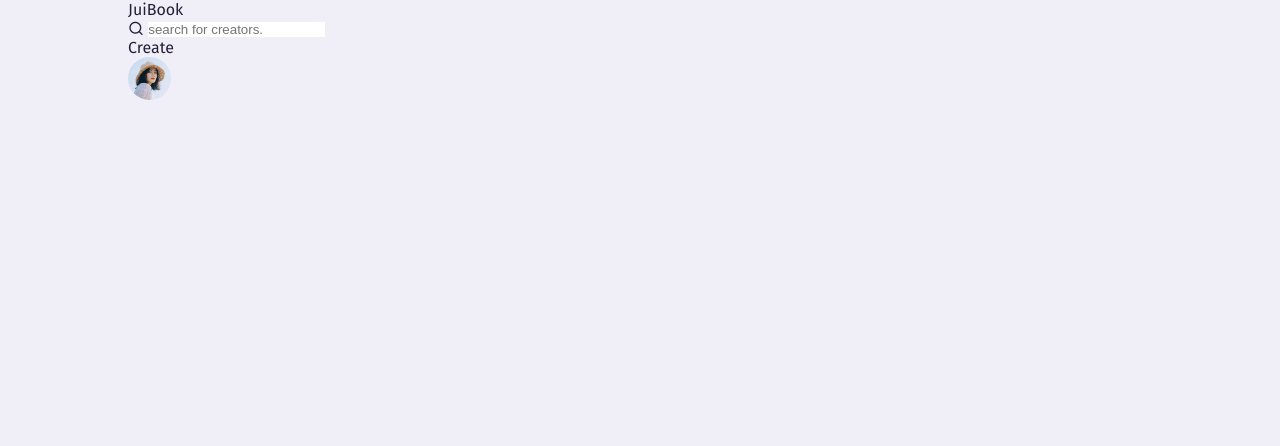
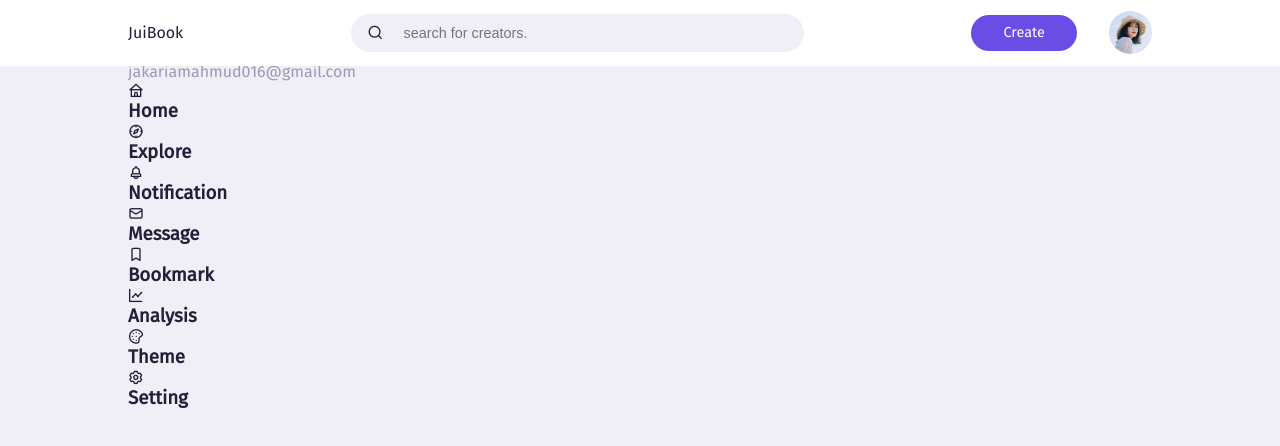
Before and after one commit to Jakaria230161/JuiBook-social-media, a plain HTML site: page index.html in a window 1280 px wide. Drawn offline with nearby package versions, Linux system fonts and the light colour scheme.

Commit message:
sidebar and menu item set

```diff
--- a/index.html
+++ b/index.html
@@ -22,12 +22,69 @@
         <input type="search" placeholder="search for creators.">
       </div>
       <div class="create">
-        <label for="create-post">Create</label>
-        <div class="profile-picture">
+        <label class="btn btn-primary" for="create-post">Create</label>
+        <div class="profile-photo">
           <img src="./images/profile-1.jpg" alt="">
         </div>
       </div>
     </div>
   </nav>
+
+  <!-- -----------Main section start here---------- -->
+  <main>
+    <div class="container">
+      <!-- ====================Left section=============== -->
+      <div class="left">
+        <a class="profile">
+          <div class="profile-photo">
+            <img src="./images/profile-1.jpg" alt="">
+          </div>
+          <div class="handle">
+            <h4>Jakaria Mahmud</h4>
+            <p class="text-muted">
+              jakariamahmud016@gmail.com
+            </p>
+          </div>
+        </a>
+
+        <!-- ------------------Sidebar------------- -->
+        <div class="sidebar">
+          <a class="menu-item active">
+            <span><i class="uil uil-home"></i></span><h3>Home</h3>
+          </a>
+          <a class="menu-item">
+            <span><i class="uil uil-compass"></i></span>
+            <h3>Explore</h3>
+          </a>
+          <a class="menu-item"><span><i class="uil uil-bell"></i></span>
+          <h3>Notification</h3>
+          </a>
+          <a class="menu-item"><span><i class="uil uil-envelope-alt"></i></span>
+          <h3>Message</h3>
+          </a>
+          <a class="menu-item"><span><i class="uil uil-bookmark"></i></span>
+          <h3>Bookmark</h3>
+          </a>
+          <a class="menu-item"><span><i class="uil uil-chart-line"></i></span>
+          <h3>Analysis</h3>
+          </a>
+          <a class="menu-item"><span><i class="uil uil-palette"></i></span>
+          <h3>Theme</h3>
+          </a>
+          <a class="menu-item"><span><i class="uil uil-setting"></i></span>
+          <h3>Setting</h3>
+          </a>
+        </div>
+      </div>
+      <!-- ==================Middle section=============== -->
+      <div class="middle">
+
+      </div>
+      <!-- ==============Right section==================== -->
+      <div class="right">
+
+      </div>
+    </div>
+  </main>
 </body>
 </html>
--- a/style.css
+++ b/style.css
@@ -44,7 +44,7 @@ body{
   margin: 0 auto;
 }
 
-.profile-picture{
+.profile-photo{
   width: 2.7rem;
   aspect-ratio: 1/1;
   border-radius: 50%;
@@ -73,3 +73,51 @@ img{
   background: var(--color-primary);
   color: white;
 }
+
+.text-bold{
+  font-weight: 500;
+}
+
+.text-muted{
+  color: var(--color-gray);
+}
+
+/* Nav bar section style here  */
+nav{
+  width: 100%;
+  background: var(--color-white);
+  padding: 0.7rem 0;
+  position: fixed;
+  top: 0;
+  z-index: 10;
+}
+
+nav .container{
+  display: flex;
+  align-items: center;
+  justify-content: space-between;
+}
+
+nav .search-bar{
+  background: var(--color-light);
+  border-radius: var(--border-radius);
+  padding: var(--search-padding);
+}
+
+nav .search-bar input[type="search"] {
+  background: transparent;
+  width: 30vw;
+  margin-left: 1rem;
+  font-size: 0.9rem;
+  color: var(--color-dark);
+}
+
+nav .search-bar input[type="search"] ::placeholder {
+  color: var(--color-gray);
+}
+
+nav .create{
+  display: flex;
+  align-items: center;
+  gap: 2rem;
+}
```
